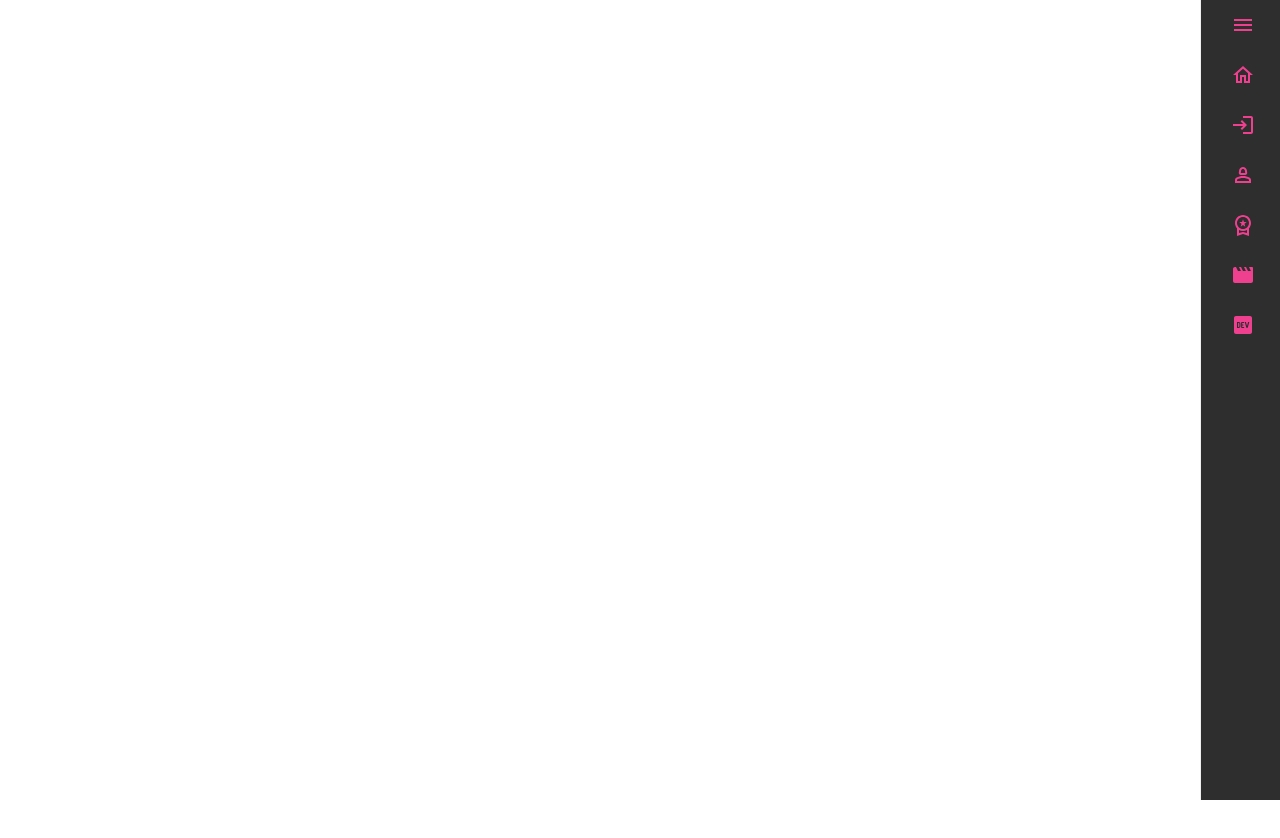
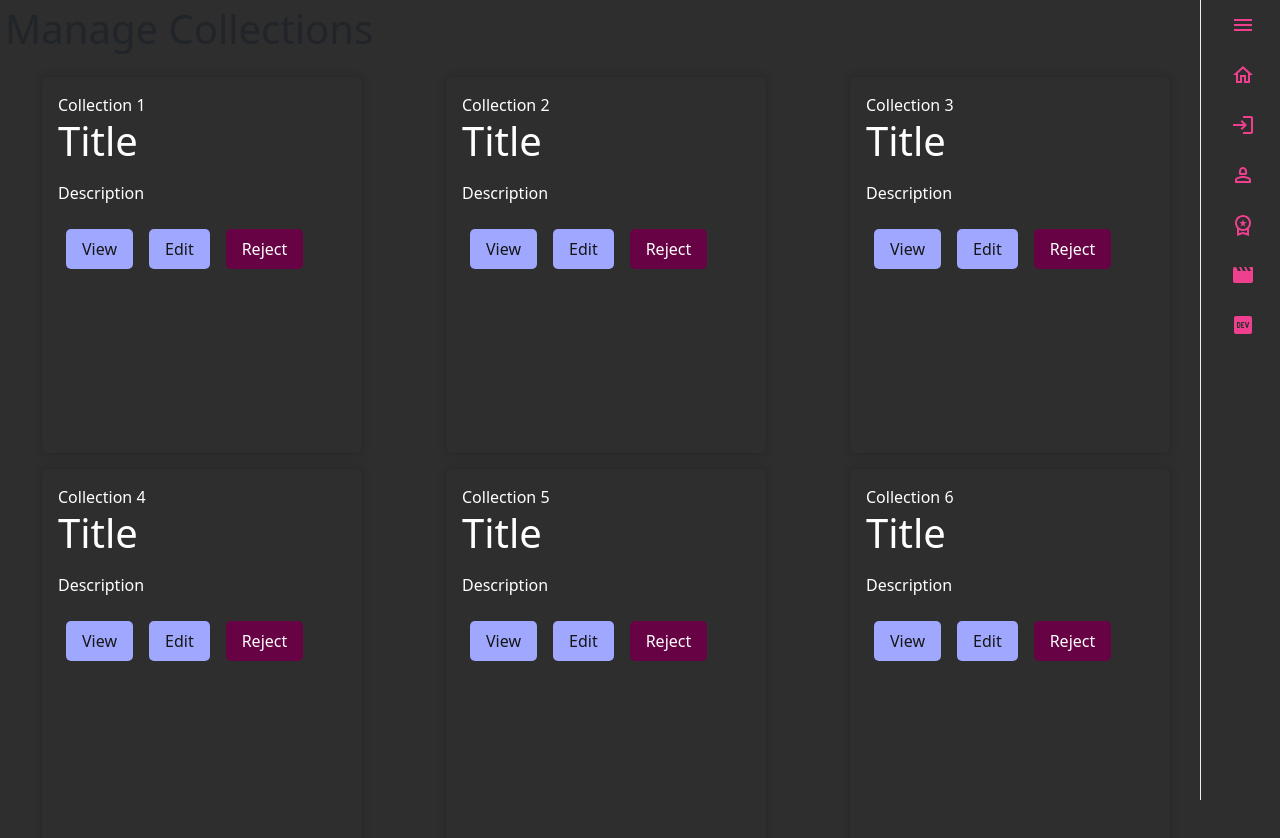
Before and after one commit to Isuru2701/Yolo2.0, a React (Create React App) app: page /admin/collections in a window 1280 px wide. Shown: the top 838 px of the page. Before the commit the page ends 800 px from the top, so only its background shows below. Built offline with nearby package versions, Linux system fonts and the light colour scheme.

Commit message:
added manage collections to dashboard

```diff
--- a/src/components/admin/AdminDashboard.js
+++ b/src/components/admin/AdminDashboard.js
@@ -2,6 +2,7 @@ import React from "react";
 import '../../styles/admin.css';
 import ChartComponent from "../elements/Chart";
 import Cookies from "js-cookie";
+import ManageCollections from "./ManageCollections";
 export default function AdminDashboard() {
     if (!Cookies.get('admin')) {
         window.location.href = "/admin/";
@@ -24,9 +25,6 @@ export default function AdminDashboard() {
                     <button onClick={() => window.location.href='/admin/collections/create'}>
                         create a collection
                     </button>
-                    <button onClick={() => window.location.href='/admin/c'}>
-                        edit collections
-                    </button>
 
                 </div>
 
@@ -43,6 +41,8 @@ export default function AdminDashboard() {
                     <button>generate report</button>
                 </div>
 
+                <ManageCollections />
+
 
             </div>
         </>
--- a/src/components/admin/ManageCollections.js
+++ b/src/components/admin/ManageCollections.js
@@ -1,7 +1,43 @@
 import React from "react";
 
 export default function ManageCollections() {
+
+    var collections = [
+        { id: 1, name: 'Collection 1' },
+        { id: 2, name: 'Collection 2' },
+        { id: 3, name: 'Collection 3' },
+        { id: 4, name: 'Collection 4' },
+        { id: 5, name: 'Collection 5' },
+        { id: 6, name: 'Collection 6' }
+
+    ];
+
+    const fetchCollections = async () => {
+
+    }
+
+    const deleteCollection = async () => {
+    }
+
+
     return (
-        <></>
+        <div className='requests-container'>
+            <h1>Manage Collections</h1>
+            <div className="requests-grid">
+
+                {collections.map((collection) => (
+                    <div key={collection.id} className="request">
+                        {collection.name}
+                        <h1>Title</h1>
+                        <p></p>
+                        <p>Description</p>
+
+                        <button onClick={() => window.location.href = '/collection'}>View</button>
+                        <button onClick={() => window.location.href = '/collection'}>Edit</button>
+                        <button className='reject' onClick={deleteCollection}>Reject</button>
+                    </div>
+                ))}
+            </div>
+        </div>
     );
 }
--- a/src/styles/admin.css
+++ b/src/styles/admin.css
@@ -58,6 +58,7 @@
 .requests-container {
     width: 100%;
     background-color: var(--base-grey);
+    padding: 5px;
 
 }
 
@@ -66,7 +67,7 @@
     grid-template-columns: repeat(3, 1fr);
     gap: 1rem;
     padding: 1rem 2rem;
-    width: 0%;
+    margin: 5px;
     background-color: var(--base-grey);
     color: var(--highlight-white);
     /* margin: 10px; */
```
